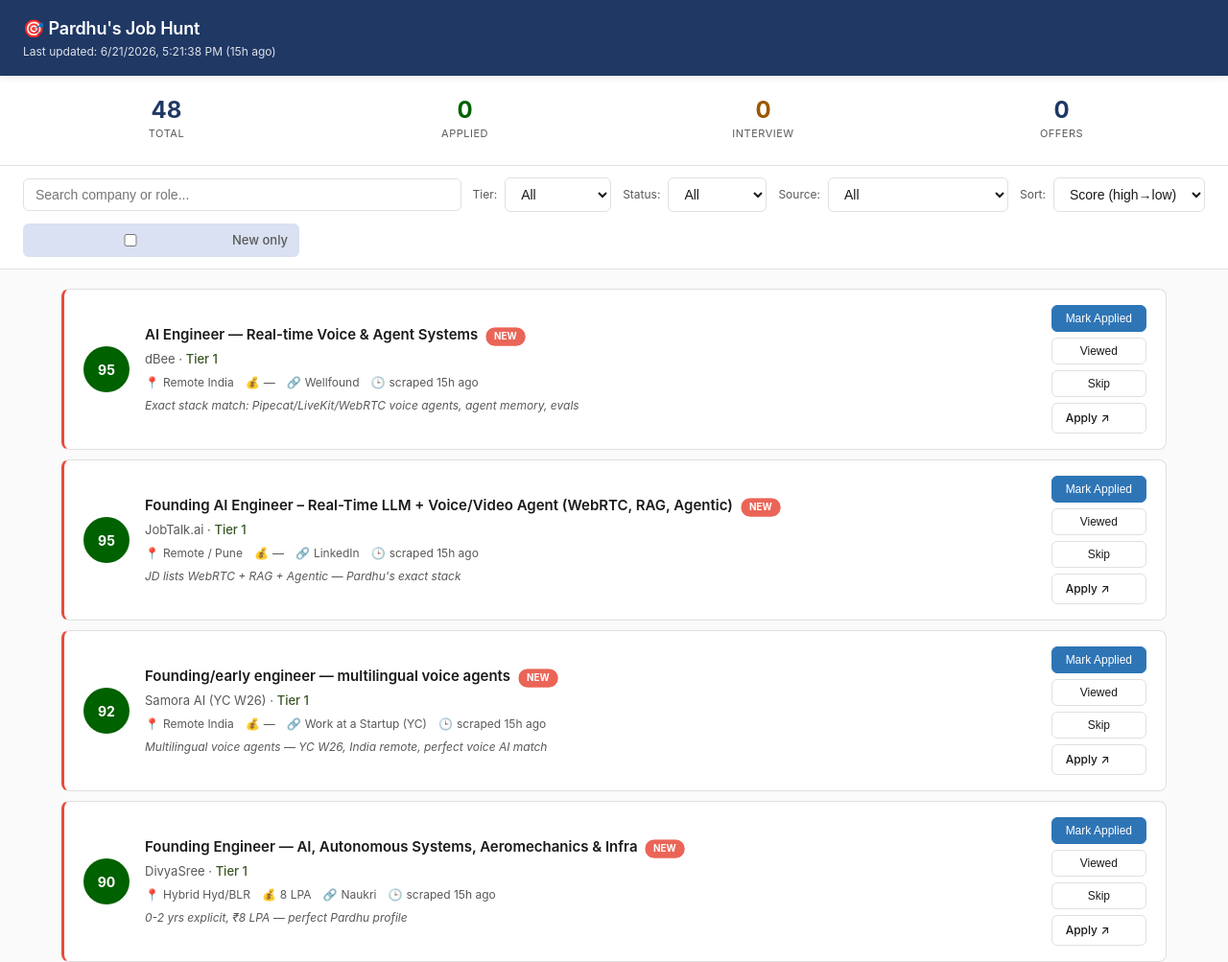
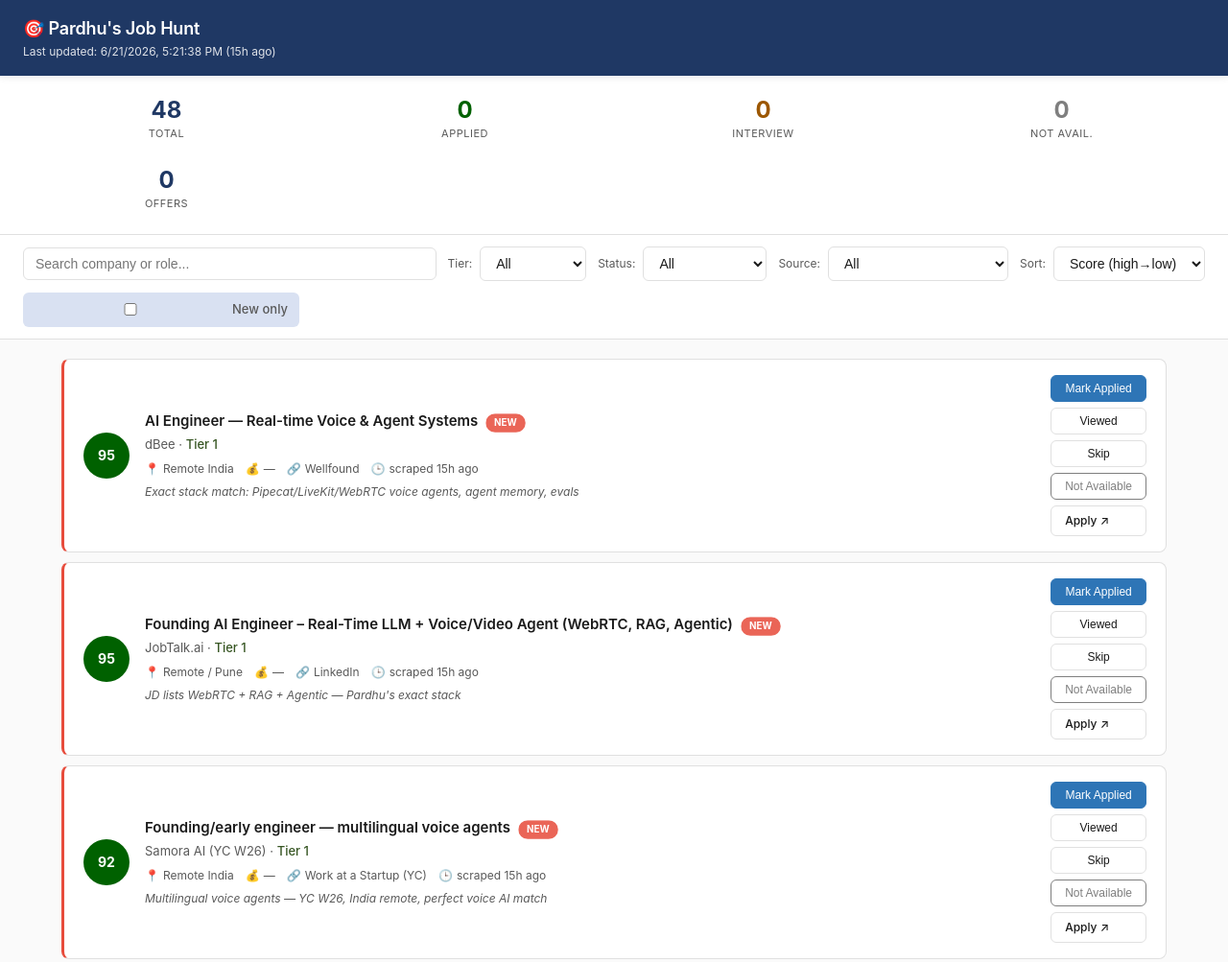
Before and after one commit to PardhuAI/hunt, a website: page dashboard/public/index.html in a window 1280 px wide. Shown: the top 1003 px of the page at 96% size. Drawn offline with Linux system fonts and the light colour scheme.

Commit message:
feat: add 'Not Available' button to flag expired/closed job listings

```diff
--- a/dashboard/public/index.html
+++ b/dashboard/public/index.html
@@ -23,6 +23,8 @@
       --rejected-bg: #FFC7CE;
       --muted: #595959;
       --muted-bg: #F2F2F2;
+      --expired: #7F7F7F;
+      --expired-bg: #E8E8E8;
       --bg: #FAFAFA;
       --card: #FFFFFF;
       --text: #1A1A1A;
@@ -80,6 +82,7 @@
     .stat .num.green { color: var(--applied); }
     .stat .num.amber { color: var(--interview); }
     .stat .num.red { color: var(--rejected); }
+    .stat .num.gray { color: var(--expired); }
     .stat .label {
       font-size: 11px;
       color: var(--muted);
@@ -169,6 +172,8 @@
       transform: translateY(-1px);
     }
     .job.applied { background: var(--applied-bg); border-color: var(--applied); }
+    .job.expired { background: var(--expired-bg); border-color: var(--expired); opacity: 0.7; }
+    .job.expired .job-title, .job.expired .job-company, .job.expired .job-meta { text-decoration: line-through; color: var(--expired); }
     .job.is-new { border-left: 3px solid #E74C3C; }
     .job.tier-1 { border-left: 3px solid var(--tier1); }
     .job.tier-1.is-new { border-left: 3px solid #E74C3C; }
@@ -256,6 +261,8 @@
     .btn.primary:hover { background: var(--navy); }
     .btn.success { background: var(--applied); color: #fff; border-color: var(--applied); }
     .btn.success:hover { background: #004d00; }
+    .btn.warn { color: var(--expired); border-color: var(--expired); }
+    .btn.warn:hover { background: var(--expired-bg); }
 
     .empty {
       text-align: center;
@@ -292,6 +299,7 @@
   <div class="stat"><div class="num" id="statTotal">—</div><div class="label">Total</div></div>
   <div class="stat"><div class="num green" id="statApplied">—</div><div class="label">Applied</div></div>
   <div class="stat"><div class="num amber" id="statInterview">—</div><div class="label">Interview</div></div>
+  <div class="stat"><div class="num gray" id="statExpired">—</div><div class="label">Not Avail.</div></div>
   <div class="stat"><div class="num" id="statOffers">—</div><div class="label">Offers</div></div>
 </div>
 
@@ -312,6 +320,7 @@
     <option value="interview">Interview</option>
     <option value="offer">Offer</option>
     <option value="rejected">Rejected</option>
+    <option value="expired">Not Available</option>
   </select>
   <label>Source:</label>
   <select id="filterSource">
@@ -435,10 +444,12 @@ async function fetchData() {
   const jobs = DATA.jobs.map(mergeJob);
   const applied = jobs.filter(j => j.applied).length;
   const interview = jobs.filter(j => j.status === 'interview' || j.status === 'phone_screen').length;
+  const expired = jobs.filter(j => j.status === 'expired').length;
   const offers = jobs.filter(j => j.status === 'offer').length;
   document.getElementById('statTotal').textContent = jobs.length;
   document.getElementById('statApplied').textContent = applied;
   document.getElementById('statInterview').textContent = interview;
+  document.getElementById('statExpired').textContent = expired;
   document.getElementById('statOffers').textContent = offers;
 
   // Populate source filter
@@ -478,6 +489,7 @@ function getFiltered() {
     else if (status === 'interview') jobs = jobs.filter(j => j.status === 'interview' || j.status === 'phone_screen');
     else if (status === 'offer') jobs = jobs.filter(j => j.status === 'offer');
     else if (status === 'rejected') jobs = jobs.filter(j => j.status === 'rejected');
+    else if (status === 'expired') jobs = jobs.filter(j => j.status === 'expired');
   }
 
   if (sortBy === 'score') jobs.sort((a, b) => (b.score || 0) - (a.score || 0));
@@ -503,16 +515,19 @@ function render() {
     const sc = scoreClass(j.score || 0);
     const fresh = isNew(j);
     const applied = j.applied;
+    const expired = j.status === 'expired';
     const tierClass = j.tier === 1 ? 'tier-1' : '';
     const newClass = fresh ? 'is-new' : '';
     const appliedClass = applied ? 'applied' : '';
+    const expiredClass = expired ? 'expired' : '';
 
     const statusBadge = applied
       ? `<span style="color:var(--applied);font-weight:600;font-size:11px;">✓ APPLIED</span>`
-      : (j.status && j.status !== 'new' ? `<span style="color:var(--interview);font-size:11px;">${j.status.toUpperCase()}</span>` : '');
+      : (j.status === 'expired' ? `<span style="color:var(--expired);font-weight:600;font-size:11px;">⊗ NOT AVAILABLE</span>`
+      : (j.status && j.status !== 'new' ? `<span style="color:var(--interview);font-size:11px;">${j.status.toUpperCase()}</span>` : ''));
 
     return `
-      <div class="job ${appliedClass} ${tierClass} ${newClass}">
+      <div class="job ${appliedClass} ${expiredClass} ${tierClass} ${newClass}">
         <div class="score ${sc}">${j.score || '—'}</div>
         <div class="job-main">
           <div class="job-title">
@@ -532,18 +547,21 @@ function render() {
         <div class="actions">
           ${applied
             ? `<button class="btn" data-action="unapply" data-id="${j.id}">Unmark</button>`
-            : `<button class="btn primary" data-action="apply" data-id="${j.id}">Mark Applied</button>`}
-          ${!applied ? `<button class="btn" data-action="viewed" data-id="${j.id}">Viewed</button>` : ''}
-          ${!applied ? `<button class="btn" data-action="reject" data-id="${j.id}">Skip</button>` : ''}
+            : (j.status === 'expired'
+              ? `<button class="btn success" data-action="unexpire" data-id="${j.id}">Mark Available</button>`
+              : `<button class="btn primary" data-action="apply" data-id="${j.id}">Mark Applied</button>`)}
+          ${!applied && j.status !== 'expired' ? `<button class="btn" data-action="viewed" data-id="${j.id}">Viewed</button>` : ''}
+          ${!applied && j.status !== 'expired' ? `<button class="btn" data-action="reject" data-id="${j.id}">Skip</button>` : ''}
+          ${!applied && j.status !== 'expired' ? `<button class="btn warn" data-action="expired" data-id="${j.id}" title="Mark as expired / no longer accepting applications">Not Available</button>` : ''}
           ${j.url ? `<a class="btn" href="${j.url}" target="_blank" rel="noopener">Apply ↗</a>` : ''}
         </div>
       </div>
     `;
   }).join('');
 
-  // Mark all visible as seen (so "new" badge updates)
-  jobs.forEach(j => markSeen(j.id));
-  const newCount = DATA.jobs.filter(j => isNew(j)).length;
+  // Mark all visible as seen (so "new" badge updates) — except expired ones
+  jobs.forEach(j => { if (j.status !== 'expired') markSeen(j.id); });
+  const newCount = DATA.jobs.filter(j => isNew(j) && j.status !== 'expired').length;
   const badge = document.getElementById('newBadge');
   if (newCount > 0) {
     badge.textContent = newCount + ' new';
@@ -575,6 +593,10 @@ document.addEventListener('click', (e) => {
     setOverride(id, { status: 'viewed' });
   } else if (action === 'reject') {
     setOverride(id, { status: 'rejected' });
+  } else if (action === 'expired') {
+    setOverride(id, { status: 'expired', applied: false });
+  } else if (action === 'unexpire') {
+    setOverride(id, { status: 'new', applied: false });
   }
 });
 
```
Also changed, not shown: 1 other file.
